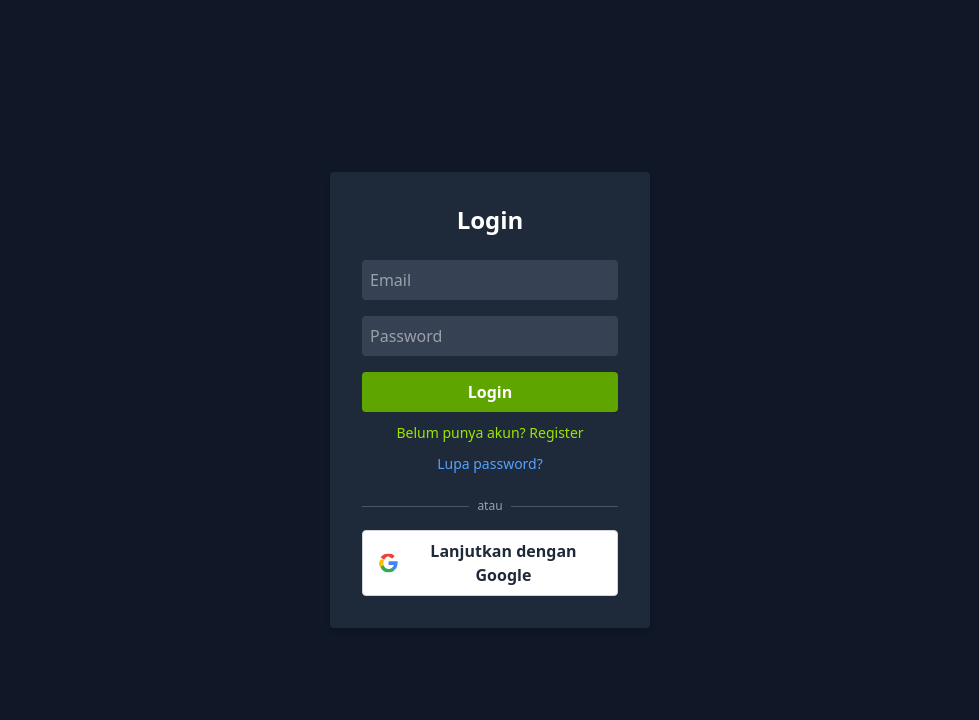
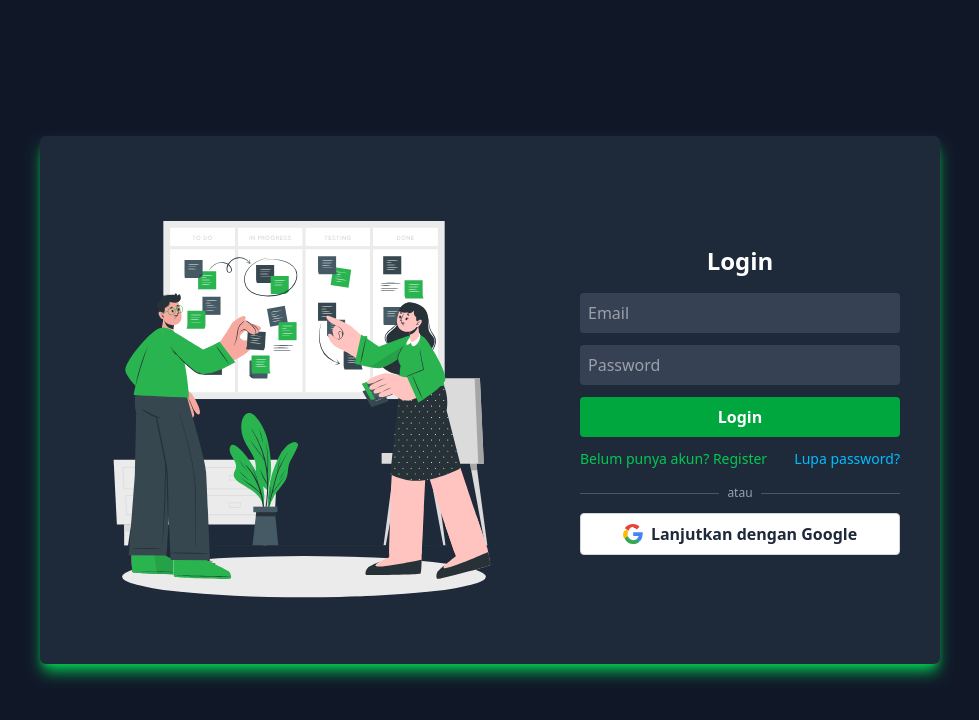
Before and after one commit to Aryo1235/kanban-board, a React (Vite) app: page / in a window 1280 px wide. Shown: the top 720 px of the page, without its empty margins (150-1129 px from the left). Built offline with nearby package versions, Linux system fonts and the light colour scheme; no server answers.

Commit message:
redesign login form

```diff
--- a/src/App.jsx
+++ b/src/App.jsx
@@ -7,6 +7,7 @@ import BoardSupabase from "./pages/BoardSupabase";
 import BoardDetail from "./pages/BoardDetail";
 import ProtectedRoute from "./components/ProtectedRoute";
 import Layout from "./layout/Layout";
+import AuthForm from "./components/AuthForm";
 import { Toaster } from "react-hot-toast";
 
 function App() {
@@ -14,9 +15,11 @@ function App() {
     <BrowserRouter>
       <Toaster position="top-right" />
       <Routes>
+        <Route path="/" element={<AuthForm />} />
         <Route element={<Layout />}>
-          <Route path="/" element={<HomePage />} />
+          <Route path="/homepage" element={<HomePage />} />
           <Route element={<ProtectedRoute />}>
+            <Route path="/home" element={<HomePage />} />
             <Route path="/supabase" element={<BoardSupabase />} />
             <Route path="/supabase/board/:id" element={<BoardDetail />} />
           </Route>
--- a/src/components/AuthForm.jsx
+++ b/src/components/AuthForm.jsx
@@ -1,7 +1,9 @@
-import { useState } from "react";
+import { useState, useEffect } from "react";
+import { useNavigate } from "react-router-dom";
 import { supabase } from "../supabaseClient";
 
 export default function AuthForm({ onAuth }) {
+  const navigate = useNavigate();
   const [email, setEmail] = useState("");
   const [password, setPassword] = useState("");
   const [loading, setLoading] = useState(false);
@@ -23,6 +25,7 @@ export default function AuthForm({ onAuth }) {
       }
       if (result.error) throw result.error;
       onAuth && onAuth();
+      navigate("/home");
     } catch (err) {
       setError(err.message);
     } finally {
@@ -52,6 +55,9 @@ export default function AuthForm({ onAuth }) {
     try {
       const { error } = await supabase.auth.signInWithOAuth({
         provider: "google",
+        options: {
+          redirectTo: window.location.origin + "/home",
+        },
       });
       if (error) throw error;
     } catch (err) {
@@ -61,17 +67,34 @@ export default function AuthForm({ onAuth }) {
     }
   };
 
+  // Auto-redirect if already logged in (for OAuth or reload)
+  useEffect(() => {
+    const checkSession = async () => {
+      const { data } = await supabase.auth.getSession();
+      if (data?.session) {
+        navigate("/home", { replace: true });
+      }
+    };
+    checkSession();
+  }, [navigate]);
+
   return (
-    <div className="flex flex-col items-center justify-center min-h-screen bg-gray-900">
-      <div className="bg-gray-800 p-8 rounded shadow-md w-80">
-        <h2 className="text-2xl font-bold text-white mb-6 text-center">
+    <div className="flex items-center justify-center min-h-screen bg-gray-900">
+      <div className="bg-gray-800 p-10 flex gap-6 justify-between rounded-md shadow-lg shadow-green-500 max-w-4xl w-full min-w-[900px]">
+        <img
+          src="/login.svg"
+          alt="Descriptive Alt Text"
+          className="max-w-md w-full h-auto"
+        />
+        {!showReset ? (
+          <div className="flex flex-col items-center justify-center min-w-[320px] w-[320px]">
+            <h2 className="text-2xl font-bold text-white mb-4 text-center">
               {showReset ? "Reset Password" : isLogin ? "Login" : "Register"}
             </h2>
-        {!showReset ? (
             <form onSubmit={handleSubmit}>
               <input
                 type="email"
-              className="w-full p-2 mb-4 rounded bg-gray-700 text-white"
+                className="w-full p-2 mb-3 rounded bg-gray-700 text-white "
                 placeholder="Email"
                 value={email}
                 onChange={(e) => setEmail(e.target.value)}
@@ -79,23 +102,26 @@ export default function AuthForm({ onAuth }) {
               />
               <input
                 type="password"
-              className="w-full p-2 mb-4 rounded bg-gray-700 text-white"
+                className="w-full p-2 mb-3  rounded bg-gray-700 text-white"
                 placeholder="Password"
                 value={password}
                 onChange={(e) => setPassword(e.target.value)}
                 required
               />
-            {error && <div className="text-red-400 mb-2 text-sm">{error}</div>}
+              {error && (
+                <div className="w-full text-red-400 mb-2 text-sm">{error}</div>
+              )}
               <button
                 type="submit"
-              className="w-full bg-lime-600 hover:bg-lime-700 cursor pointer text-white font-bold py-2 px-4 rounded mb-2"
+                className="w-full bg-green-600 hover:bg-green-700 cursor-pointer text-white font-bold py-2 px-4 rounded mb-1"
                 disabled={loading}
               >
                 {loading ? "Loading..." : isLogin ? "Login" : "Register"}
               </button>
+              <div className="flex  my-2">
                 <button
                   type="button"
-              className="w-full text-lime-400 hover:underline text-sm mb-2 cursor-pointer"
+                  className="w-full   text-green-500 hover:underline text-sm mb-1 cursor-pointer text-start"
                   onClick={() => setIsLogin(!isLogin)}
                 >
                   {isLogin
@@ -104,12 +130,13 @@ export default function AuthForm({ onAuth }) {
                 </button>
                 <button
                   type="button"
-              className="w-full cursor-pointer text-blue-400 hover:underline text-sm mb-2"
+                  className="w-48 cursor-pointer text-sky-400 hover:underline text-sm mb-1 text-end"
                   onClick={() => setShowReset(true)}
                 >
                   Lupa password?
                 </button>
-            <div className="flex items-center my-4">
+              </div>
+              <div className="flex items-center my-3">
                 <div className="flex-grow h-px bg-gray-600" />
                 <span className="mx-2 text-gray-400 text-xs">atau</span>
                 <div className="flex-grow h-px bg-gray-600" />
@@ -154,6 +181,7 @@ export default function AuthForm({ onAuth }) {
                 Lanjutkan dengan Google
               </button>
             </form>
+          </div>
         ) : (
           <form onSubmit={handleResetPassword}>
             <input
--- a/src/layout/Layout.jsx
+++ b/src/layout/Layout.jsx
@@ -28,7 +28,7 @@ export default function Layout() {
           <div className="flex items-center gap-8">
             <div
               className="text-xl font-bold text-lime-400 cursor-pointer"
-              onClick={() => navigate("/")}
+              onClick={() => navigate("/home")}
             >
               Kanban Board
             </div>
--- /dev/null
+++ b/src/pages/AuthPages.jsx
@@ -0,0 +1,9 @@
+import React from "react";
+import AuthForm from "../components/AuthForm";
+export default function AuthPages() {
+  return (
+    <>
+      <AuthForm />
+    </>
+  );
+}
--- a/src/pages/HomePage.jsx
+++ b/src/pages/HomePage.jsx
@@ -19,8 +19,6 @@ export default function HomePage() {
     return () => listener?.subscription.unsubscribe();
   }, []);
 
-  if (!user) return <AuthForm onAuth={() => window.location.reload()} />;
-
   return (
     <div className="flex flex-col items-center justify-center gap-6">
       <h1 className="text-3xl font-bold mb-2">
```
Also changed, not shown: public/login.svg (added), src/components/Layout.jsx (added). Lines whose indentation alone changed are shown as unchanged.
